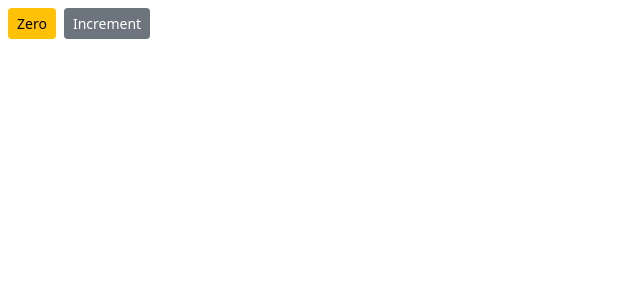
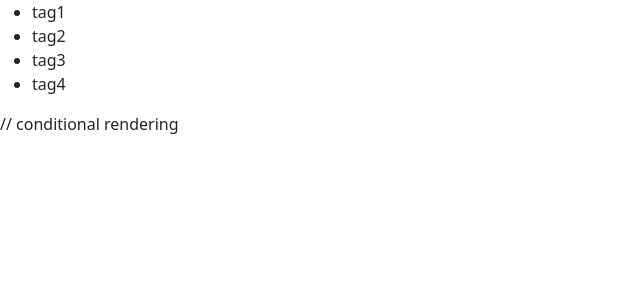
Before and after one commit to Douglas254/Counter-App, a React (Create React App) app: page / in a window 1280 px wide. Shown: the top 300 px of the page, without its empty margins (0-640 px from the left). Built offline with nearby package versions, Linux system fonts and the light colour scheme.

Commit message:
Conditional Rendering

```diff
--- a/src/components/counter.jsx
+++ b/src/components/counter.jsx
@@ -3,26 +3,33 @@ import React, { Component } from "react";
 class Counter extends Component {
   state = {
     count: 0,
+    tags: ["tag1", "tag2", "tag3", "tag4"],
   };
+
+  renderTags() {
+    if (this.state.tags.length === 0)
+      return (
+        <p>
+          <h1>There are no tags</h1>
+        </p>
+      );
+
+    return (
+      <ul>
+        {this.state.tags.map((tag) => (
+          <li>{tag}</li>
+        ))}
+      </ul>
+    );
+  }
 
   render() {
     return (
       <React.Fragment>
-        <span className={this.getBadgeClasses()}>{this.formatCount()}</span>
-        <button className="btn btn-secondary btn-sm">Increment</button>
+        {this.state.tags.length === 0 && "please create a new tag"}
+        {this.renderTags()} // conditional rendering
       </React.Fragment>
     );
-  }
-
-  getBadgeClasses() {
-    let classes = "btn btn-sm m-2 btn-";
-    classes += this.state.count === 0 ? "warning" : "primary";
-    return classes;
-  }
-
-  formatCount() {
-    const { count } = this.state; // object destructuring
-    return count === 0 ? "Zero" : count; // ternary operator
   }
 }
 
```
